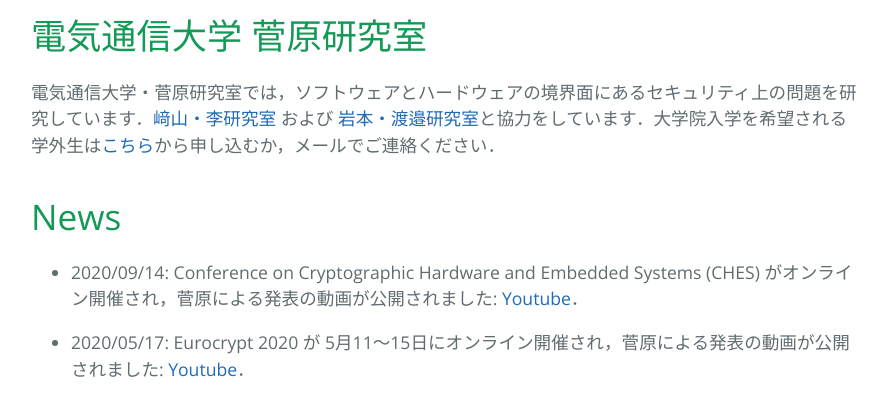
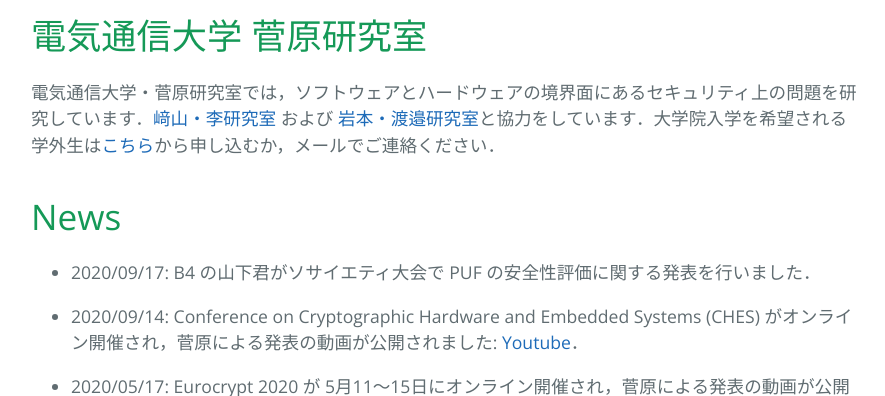
Before and after one commit to sugawara-bbbb/weblab, a Jekyll site: the page built from index.md, in a window 1280 px wide and 900 px high, scrolled down 406 px, cut to the strip 0-396 px from the top of the window. Shown: the whole strip, without its empty margins (193-1078 px from the left). Built offline with Jekyll 4.4.1, drawn with Linux system fonts in a browser that asks for light colours; our own code applies the rules of GitHub Pages for plain Markdown files.

Commit message:
Society taikai

```diff
--- a/index.md
+++ b/index.md
@@ -7,6 +7,8 @@ layout: default
 電気通信大学・菅原研究室では，ソフトウェアとハードウェアの境界面にあるセキュリティ上の問題を研究しています．[﨑山・李研究室](http://sakiyama-lab.jp/) および [岩本・渡邉研究室](https://iw-lab.jp)と協力をしています．大学院入学を希望される学外生は[こちら](https://www.uec.ac.jp/admission/open-graduate/tour.html)から申し込むか，メールでご連絡ください．
 
 # News
+
+- 2020/09/17: B4 の山下君がソサイエティ大会で PUF の安全性評価に関する発表を行いました．
 
 - 2020/09/14: Conference on Cryptographic Hardware and Embedded Systems (CHES) がオンライン開催され，菅原による発表の動画が公開されました: [Youtube](https://youtu.be/4qBQykARnZU)．
 
```
Also changed, not shown: publication.md (+1 -0 lines).
